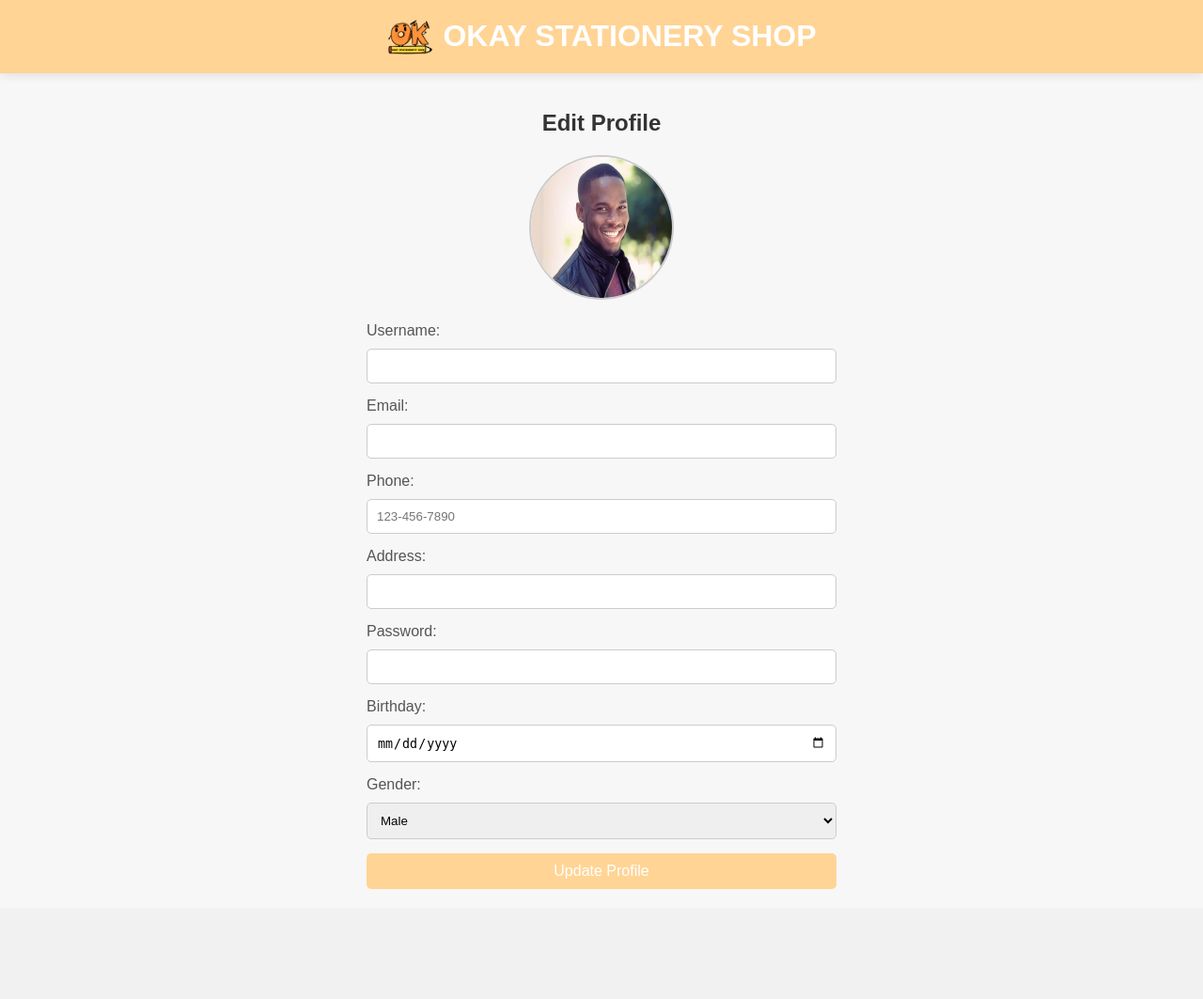
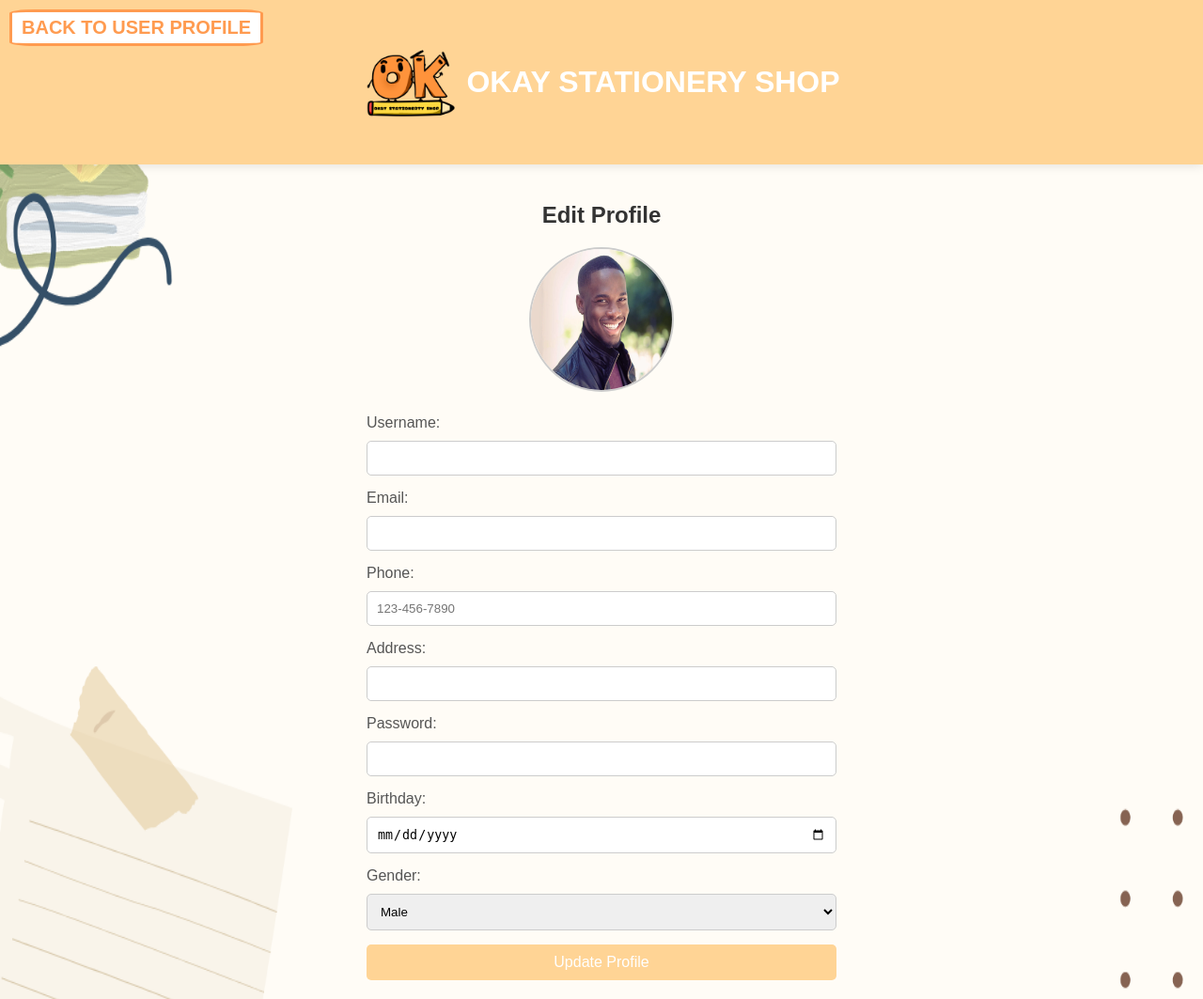
Before and after one commit to CelineKong65/DWP_PROJECT, a PHP site: page /edit_profile.html in a window 1280 px wide. Shown: the whole page at 94% size. Before the commit the page ends 946 px from the top, so only its background shows below. Run offline with PHP 8.4, Linux system fonts and the light colour scheme.

Commit message:
backg done

```diff
--- a/edit_profile.css
+++ b/edit_profile.css
@@ -8,17 +8,33 @@ body
     display: flex;
     flex-direction: column;
     align-items: center;
-
+    background-image: url(p.user.png);
+    background-repeat: no-repeat;
+    background-size: 1550px 1400px;
 }
 
 header
 {
     width: 100%;
     background-color: #FFD495;
-    padding: 20px 0;
+    padding: 50px 0;
     text-align: center;
     color: white;
     box-shadow: 0 2px 10px rgba(0, 0, 0, 0.1);
+}
+
+a#back {
+    position: absolute;
+    top: 10px;
+    left: 10px;
+    color: #FF9B50;
+    background-color: #fff;
+    font-size: 20px;
+    font-family: Arial, Helvetica, sans-serif;
+    border: #FF9B50 solid;
+    border-radius: 10%;
+    text-decoration: none;
+    padding: 5px 10px;
 }
 
 header h1
@@ -30,7 +46,7 @@ header h1
 }
 
 header .logo {
-    width: 50px;
+    width: 100px;
     height: auto;
     margin-right: 10px;
 }
--- a/edit_profile.html
+++ b/edit_profile.html
@@ -10,6 +10,7 @@
 <body>
     <header>
         <h1>
+            <a id="back" href="file:///C:/xampp/htdocs/DWP_PROJECT-2/index.html"><b>BACK TO USER PROFILE</b></a>
             <img src="logo.png" alt="OKAY Stationery Shop Logo" class="logo">
             OKAY STATIONERY SHOP
         </h1>
--- a/user_profile.css
+++ b/user_profile.css
@@ -2,7 +2,9 @@ body {
     font-family: Arial, sans-serif;
     margin: 0;
     padding: 0;
-    background-color: #f4f4f4;
+    background-image: url(p.user.png);
+    background-repeat: no-repeat;
+    background-size: 1600px 1100px;
 }
 
 .logo
```
Also changed, not shown: p.user.png (added).
